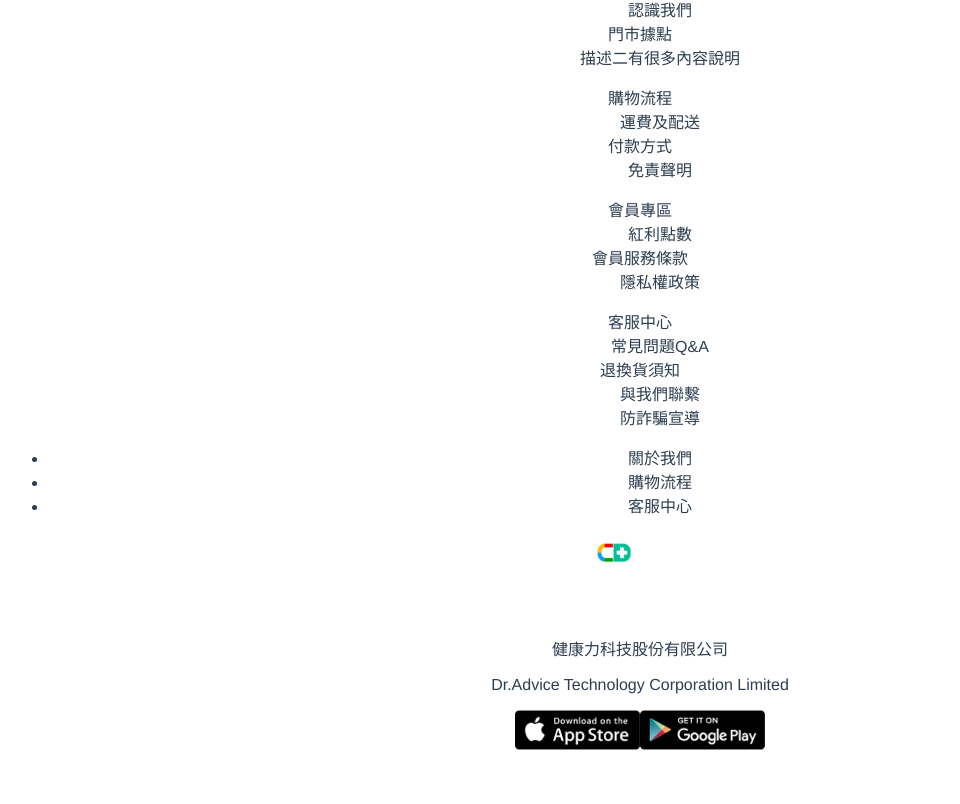
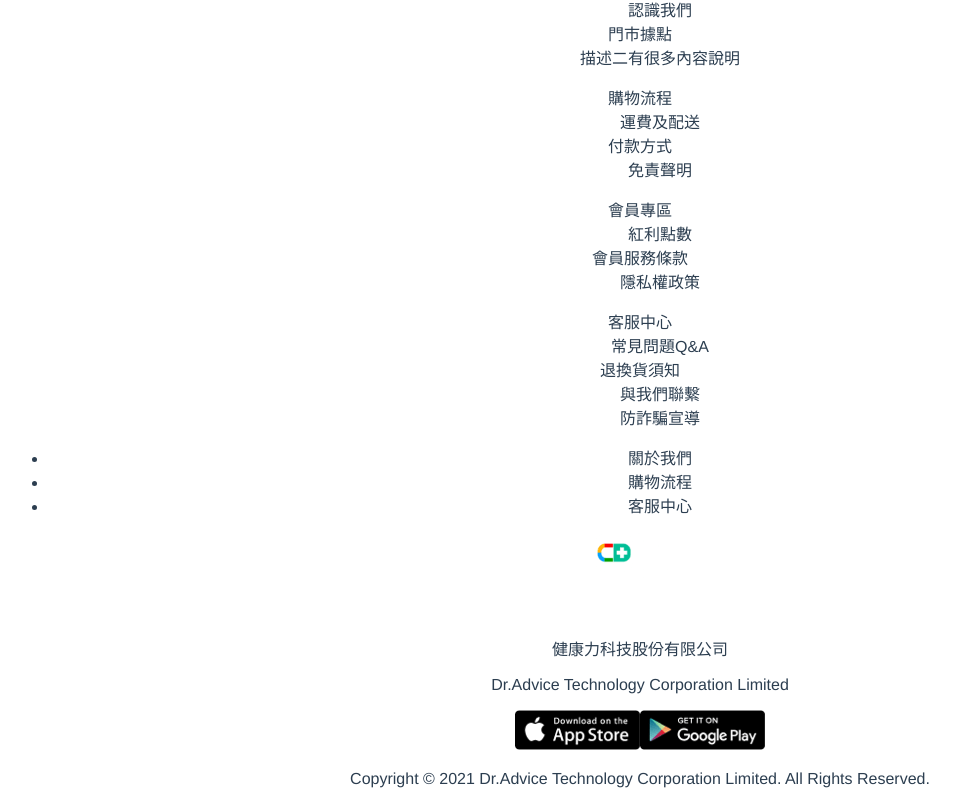
Before and after one commit to williampo78/login-presentation, a Vue app: page / in a window 1280 px wide. Shown: the part 1394-2198 px from the top of the page, without its empty margins (0-960 px from the left). Before the commit the page ends 2156 px from the top, so only its background shows below. Built offline with nearby package versions, Linux system fonts and the light colour scheme.

Commit message:
footer copyright

```diff
--- a/src/components/Footer.vue
+++ b/src/components/Footer.vue
@@ -66,6 +66,15 @@
         </div>
       </div>
     </div>
+    <div class="py-2 bg-copyright text-center text-white">
+      <p>
+        Copyright © 2021 Dr.Advice
+
+        <span class="hidden md:inline"
+          >Technology Corporation Limited. All Rights Reserved.</span
+        >
+      </p>
+    </div>
   </div>
 </template>
 
```
